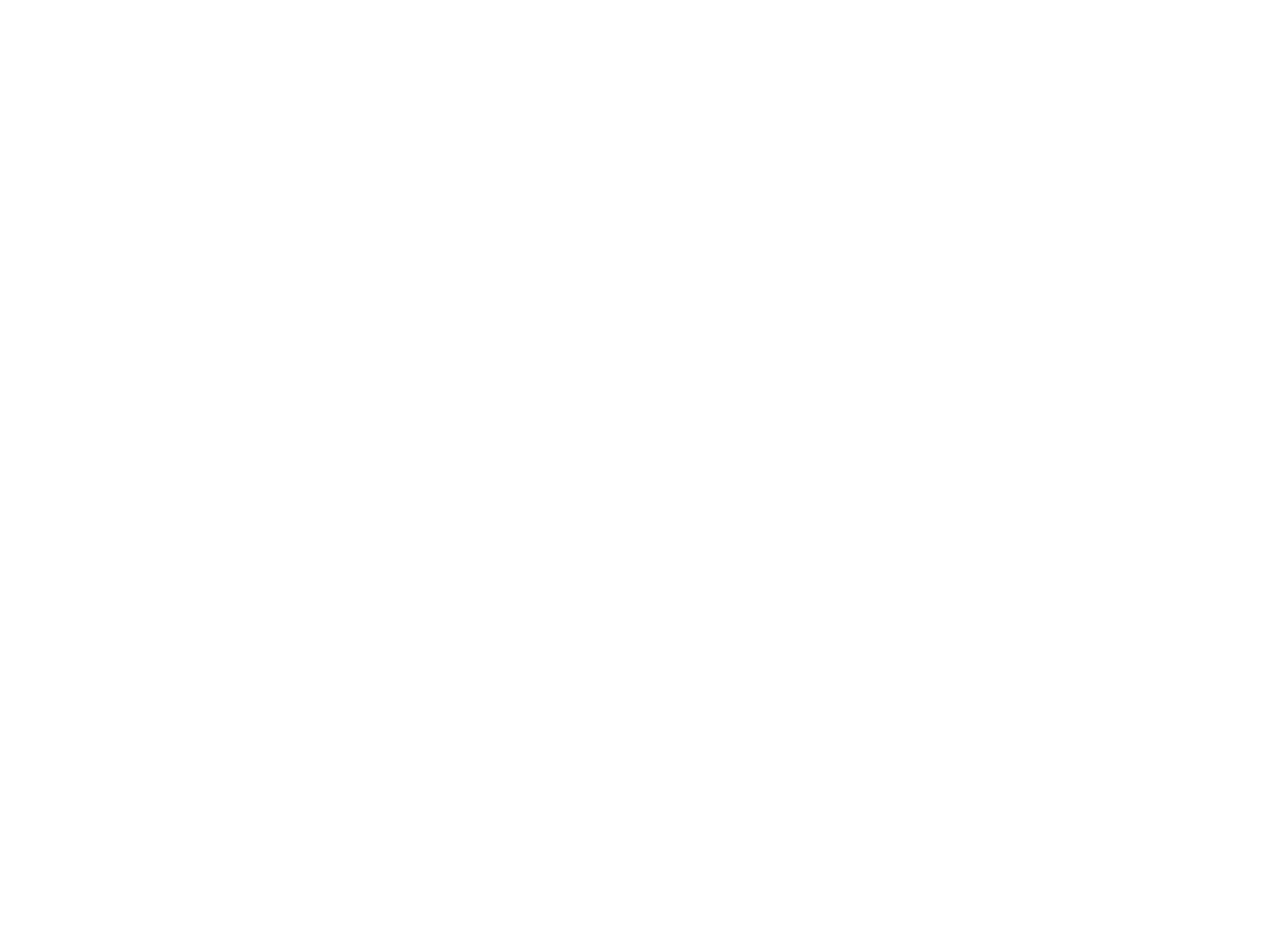
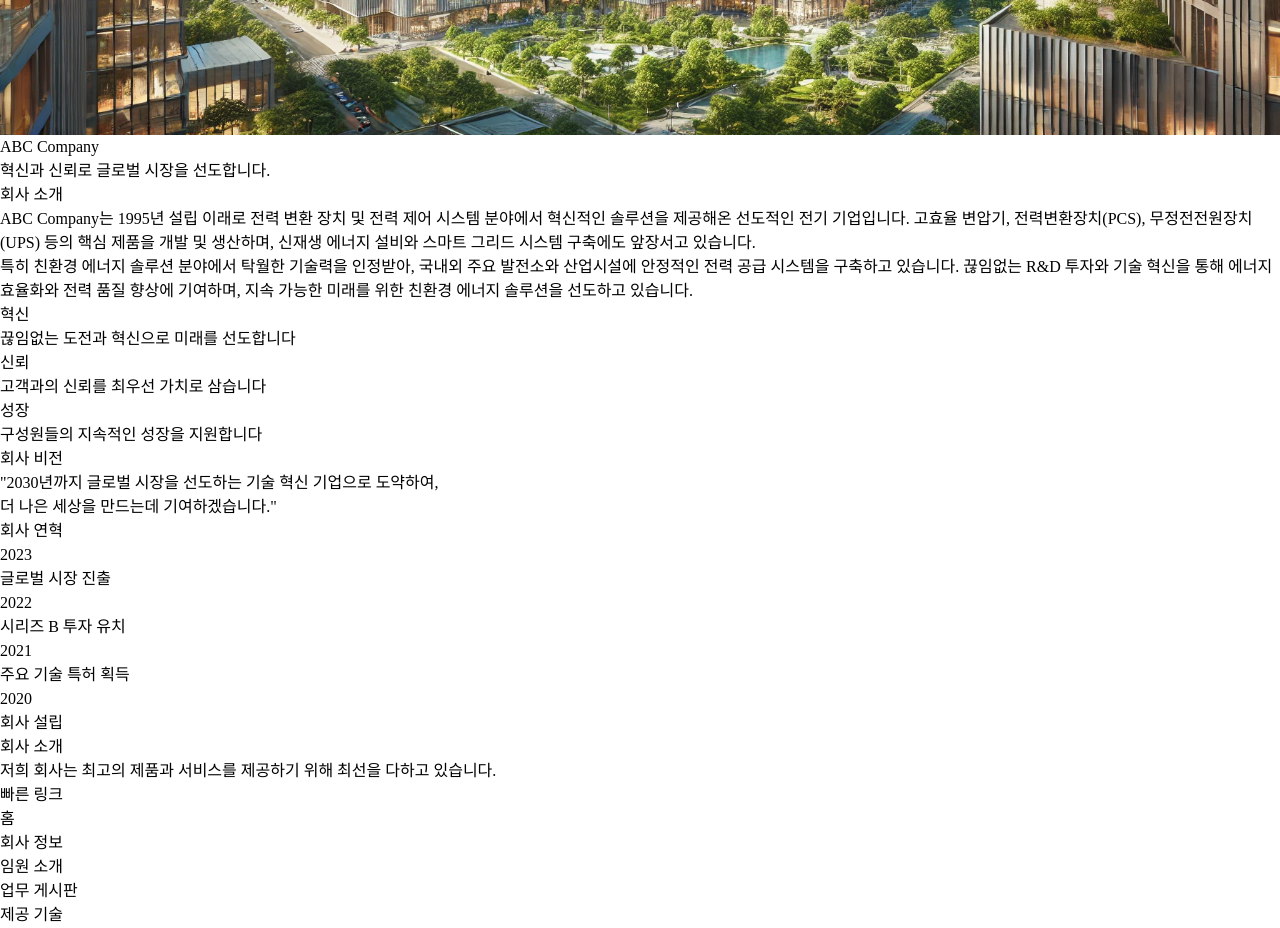
Before and after one commit to labyrinth30/company-introduction, a React (Vite) app: page /about in a window 1280 px wide. Shown: the part 980-1908 px from the top of the page. Before the commit the page ends 872 px from the top, so only its background shows below. Built offline with nearby package versions, Linux system fonts and the light colour scheme; a web font is replaced by a local one.

Commit message:
✨ Feat: 회사 정보 페이지 구현
디자인대로 개발 완료

```diff
--- a/src/Page/About/About.jsx
+++ b/src/Page/About/About.jsx
@@ -1,7 +1,94 @@
+import companyImage from "../../assets/Image2.jpg";
+
 const About = () => {
   return (
-    <div className="py-32">
-      <h1>About</h1>
+    <div className="container mx-auto px-4 py-32 max-w-7xl">
+      <div className="relative rounded-2xl overflow-hidden mb-24">
+        <img src={companyImage} className="w-full h-full object-cover" />
+        <div className="absolute inset-0 bg-gradient-to-b from-transparent via-transparent to-slate-900"></div>
+        <div className="absolute bottom-8 left-8 md:bottom-12 md:left-12 text-white">
+          <h3 className="text-2xl md:text-4xl font-bold mb-2 md:mb-3">
+            ABC Company
+          </h3>
+          <p className="text-base md:text-xl font-light">
+            혁신과 신뢰로 글로벌 시장을 선도합니다.
+          </p>
+        </div>
+      </div>
+      <div className="mb-24 max-w-4xl mx-auto">
+        <h2 className="text-4xl font-bold mb-8 text-slate-800 text-center">
+          회사 소개
+        </h2>
+        <div className="text-lg leading-relaxed text-gray-600 space-y-6 space-y-6">
+          <p>
+            ABC Company는 1995년 설립 이래로 전력 변환 장치 및 전력 제어 시스템
+            분야에서 혁신적인 솔루션을 제공해온 선도적인 전기 기업입니다. 고효율
+            변압기, 전력변환장치(PCS), 무정전전원장치(UPS) 등의 핵심 제품을 개발
+            및 생산하며, 신재생 에너지 설비와 스마트 그리드 시스템 구축에도
+            앞장서고 있습니다.
+          </p>
+          <p>
+            특히 친환경 에너지 솔루션 분야에서 탁월한 기술력을 인정받아, 국내외
+            주요 발전소와 산업시설에 안정적인 전력 공급 시스템을 구축하고
+            있습니다. 끊임없는 R&D 투자와 기술 혁신을 통해 에너지 효율화와 전력
+            품질 향상에 기여하며, 지속 가능한 미래를 위한 친환경 에너지 솔루션을
+            선도하고 있습니다.
+          </p>
+        </div>
+      </div>
+      <div className="grid grid-cols-1 md:grid-cols-3 gap-10 mb-24">
+        {[
+          { title: "혁신", desc: "끊임없는 도전과 혁신으로 미래를 선도합니다" },
+          { title: "신뢰", desc: "고객과의 신뢰를 최우선 가치로 삼습니다" },
+          { title: "성장", desc: "구성원들의 지속적인 성장을 지원합니다" },
+        ].map((value, index) => (
+          <div
+            key={index}
+            className="bg-white, p-10 rounded-xl shadow-lg text-center hover:shadow-2xl transition-all duration-300 border border-gray-100"
+          >
+            <h3 className="text-2xl font-bold mb-4 text-indigo-600">
+              {value.title}
+            </h3>
+            <p className="text-gray-600 text-lg ">{value.desc}</p>
+          </div>
+        ))}
+      </div>
+      <div className="mb-24 max-w-4xl mx-auto text-center">
+        <h2 className="text-4xl font-bold mb-8 text-slate-800">회사 비전</h2>
+        <p className="text-2xl leading-relaxed text-gray-600 font-light">
+          &#34;2030년까지 글로벌 시장을 선도하는 기술 혁신 기업으로 도약하여,
+          <br />더 나은 세상을 만드는데 기여하겠습니다.&#34;
+        </p>
+      </div>
+      <div className="mb-24">
+        <h2 className="text-4xl font-bold mb-12 text-slate-800 text-center">
+          회사 연혁
+        </h2>
+        <div className="space-y-12 max-w-5xl mx-auto">
+          {[
+            { year: "2023", event: "글로벌 시장 진출" },
+            { year: "2022", event: "시리즈 B 투자 유치" },
+            { year: "2021", event: "주요 기술 특허 획득" },
+            { year: "2020", event: "회사 설립" },
+          ].map((item, index) => (
+            <div
+              key={index}
+              className={`flex items-center gap-8 ${index % 2 === 0 ? "flex-row" : "flex-row-reverse"}`}
+            >
+              <div className="w-1/2 text-center">
+                <div className="bg-white rounded-2xl shadow-lg p-8 hover:shadow-2xl transition-all duration-300 border border-gray-100">
+                  <h3 className="text-2xl font-bold mb-3 text-indigo-600">
+                    {item.year}
+                  </h3>
+                  <p className="text-gray-700 text-lg">{item.event}</p>
+                </div>
+              </div>
+              <div className="w-4 h-4 bg-indigo-600 rounded-full"></div>
+              <div className="w-1/2"></div>
+            </div>
+          ))}
+        </div>
+      </div>
     </div>
   );
 };
```
Also changed, not shown: src/assets/Image2.jpg (added).
